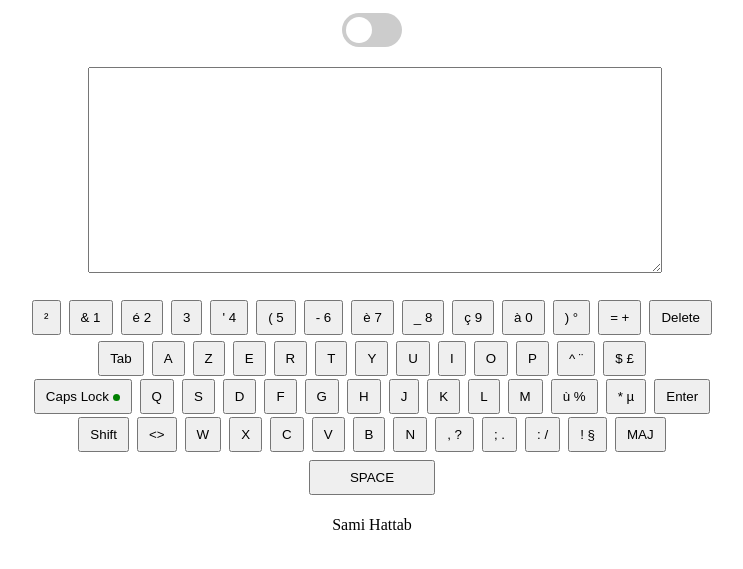
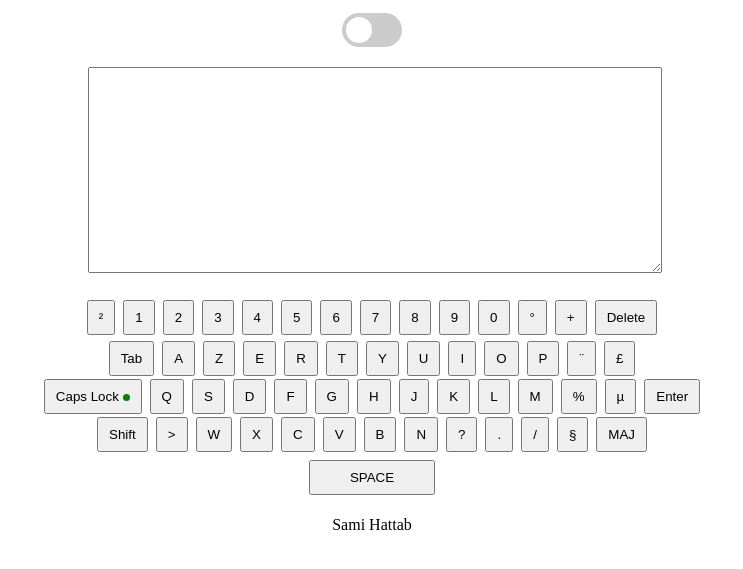
Before and after one commit to Raze91/Virtual_Keyboard, a plain HTML site: page index.html in a window 1280 px wide. Both pictures are taken after a click on the button "Caps Lock". Shown: the part 101-670 px from the top of the page, without its empty margins (268-1011 px from the left). Drawn offline with Linux system fonts and the light colour scheme.

Commit message:
num / special character switch in progress

```diff
--- a/index.html
+++ b/index.html
@@ -26,18 +26,18 @@
         <div id="keyboard">
             <div class="first-row">
                 <input type="button" value="²">
-                <input type="button" value="& 1">
-                <input type="button" value="é 2">
-                <input type="button" value="3">
-                <input type="button" value="' 4">
-                <input type="button" value="( 5">
-                <input type="button" value="- 6">
-                <input type="button" value="è 7">
-                <input type="button" value="_ 8">
-                <input type="button" value="ç 9">
-                <input type="button" value="à 0">
-                <input type="button" value=") °">
-                <input type="button" value="= +">
+                <input class="special" type="button" value="1">
+                <input class="special" type="button" value="2">
+                <input class="special" type="button" value="3">
+                <input class="special" type="button" value="4">
+                <input class="special" type="button" value="5">
+                <input class="special" type="button" value="6">
+                <input class="special" type="button" value="7">
+                <input class="special" type="button" value="8">
+                <input class="special" type="button" value="9">
+                <input class="special" type="button" value="0">
+                <input class="special" type="button" value="°">
+                <input class="special" type="button" value="+">
                 <input type="button" value="Delete">
             </div>
             <div class="second-row">
@@ -52,8 +52,8 @@
                 <input class="letter" type="button" value="i">
                 <input class="letter" type="button" value="o">
                 <input class="letter" type="button" value="p">
-                <input type="button" value="^ ¨">
-                <input type="button" value="$ £">
+                <input class="special" type="button" value="¨">
+                <input class="special" type="button" value="£">
             </div>
             <div class="third-row">
                 <button id="caps-lock">Caps Lock
@@ -69,23 +69,23 @@
                 <input class="letter" type="button" value="k">
                 <input class="letter" type="button" value="l">
                 <input class="letter" type="button" value="m">
-                <input type="button" value="ù %">
-                <input type="button" value="* µ">
+                <input class="special" type="button" value="%">
+                <input class="special" type="button" value="µ">
                 <input type="button" value="Enter">
             </div>
             <div class="last-row">
                 <input type="button" value="Shift">
-                <input type="button" value="<>">
+                <input class="special" type="button" value=">">
                 <input class="letter" type="button" value="w">
                 <input class="letter" type="button" value="x">
                 <input class="letter" type="button" value="c">
                 <input class="letter" type="button" value="v">
                 <input class="letter" type="button" value="b">
                 <input class="letter" type="button" value="n">
-                <input type="button" value=", ?">
-                <input type="button" value="; .">
-                <input type="button" value=": /">
-                <input type="button" value="! §">
+                <input class="special" type="button" value="?">
+                <input class="special" type="button" value=".">
+                <input class="special" type="button" value="/">
+                <input class="special" type="button" value="§">
                 <input type="button" value="MAJ">
             </div>
             <input class="space" type="button" value="SPACE">
--- a/js/index.js
+++ b/js/index.js
@@ -1,11 +1,15 @@
 window.addEventListener("load", function () {
-    let darkSwitch = document.querySelector("#darkSwitch");
-    let cssLink = document.querySelector("#link");
-    let buttons = document.querySelectorAll("input[type=button]");
-    let textOutput = document.querySelector("#text-output");
-    let capsLock = document.querySelector("#caps-lock");
-    let circle = document.querySelector(".circle");
+    const darkSwitch = document.querySelector("#darkSwitch");
+    const cssLink = document.querySelector("#link");
+    const buttons = document.querySelectorAll("input[type=button]");
+    const textOutput = document.querySelector("#text-output");
+    const capsLock = document.querySelector("#caps-lock");
+    const circle = document.querySelector(".circle");
+    let specials = document.querySelectorAll(".special")
     let isCapsLock = false;
+
+    let majArray = ["1", "2", "3", "4", "5", "6", "7", "8", "9", "0", "°", "+", "¨", "£", "%", "µ", ">", "?", ".", "/", "§"];
+    let minArray = ["&", "é", "\"", "'", "(", "-", "è", "_", "ç", "à", ")", "=", "^", "$", "ù", "*", "<", ",", ";", ":", "!"];
 
     // Dark Mode
     darkSwitch.addEventListener("click", function () {
@@ -28,6 +32,13 @@ window.addEventListener("load", function () {
                 button.value = button.value.toUpperCase()
             )
 
+            for(let i = 0; i<specials.length;i++) {
+                for(let j = 0; j < majArray.length; i++) {
+                    console.log(specials[i])
+                    specials[i].value = majArray[i];
+                }
+            }
+
         } else {
             circle.style.backgroundColor = "red";
             isCapsLock = false;
@@ -35,6 +46,12 @@ window.addEventListener("load", function () {
             document.querySelectorAll(".letter").forEach(button =>
                 button.value = button.value.toLowerCase()
             )
+
+            for(let i = 0; i<specials.length;i++) {
+                for(let j = 0; j < minArray.length; i++) {
+                    specials[i].value = minArray[i];
+                }
+            }
         }
     });
 
```
